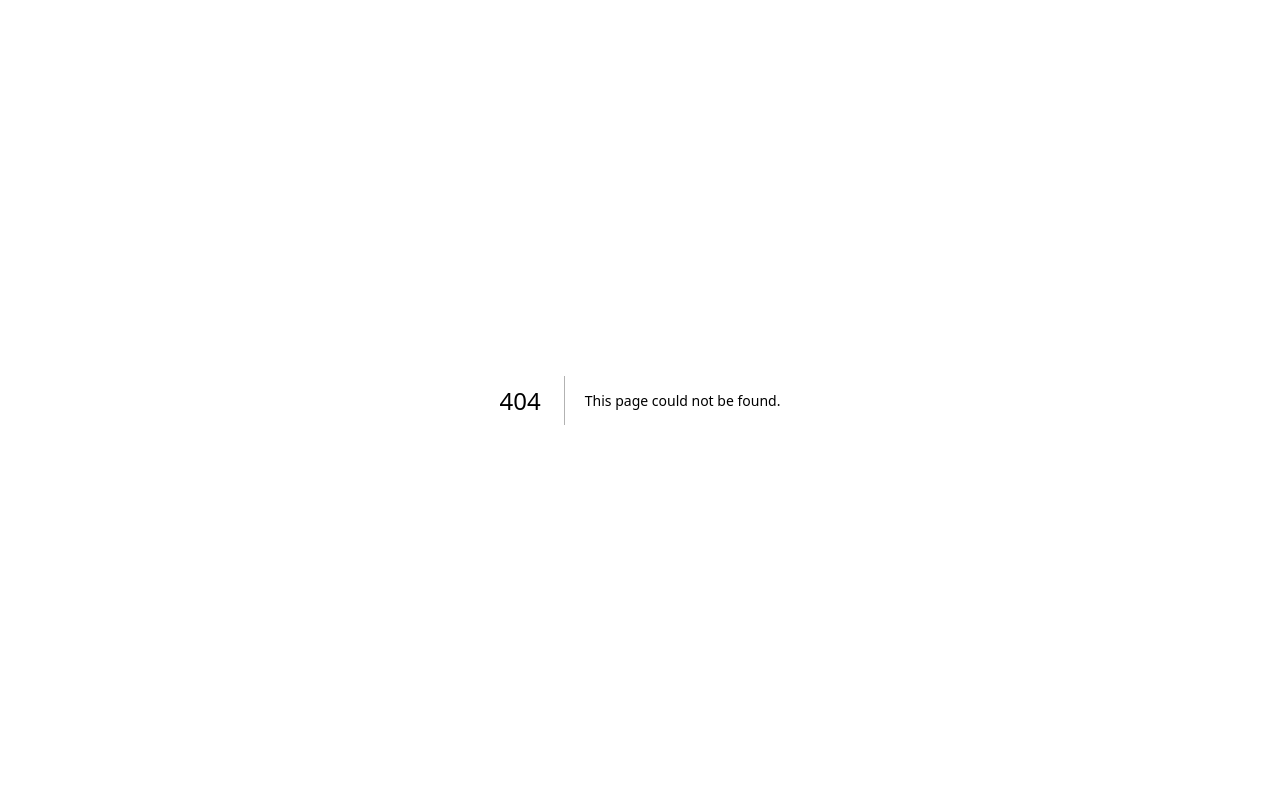
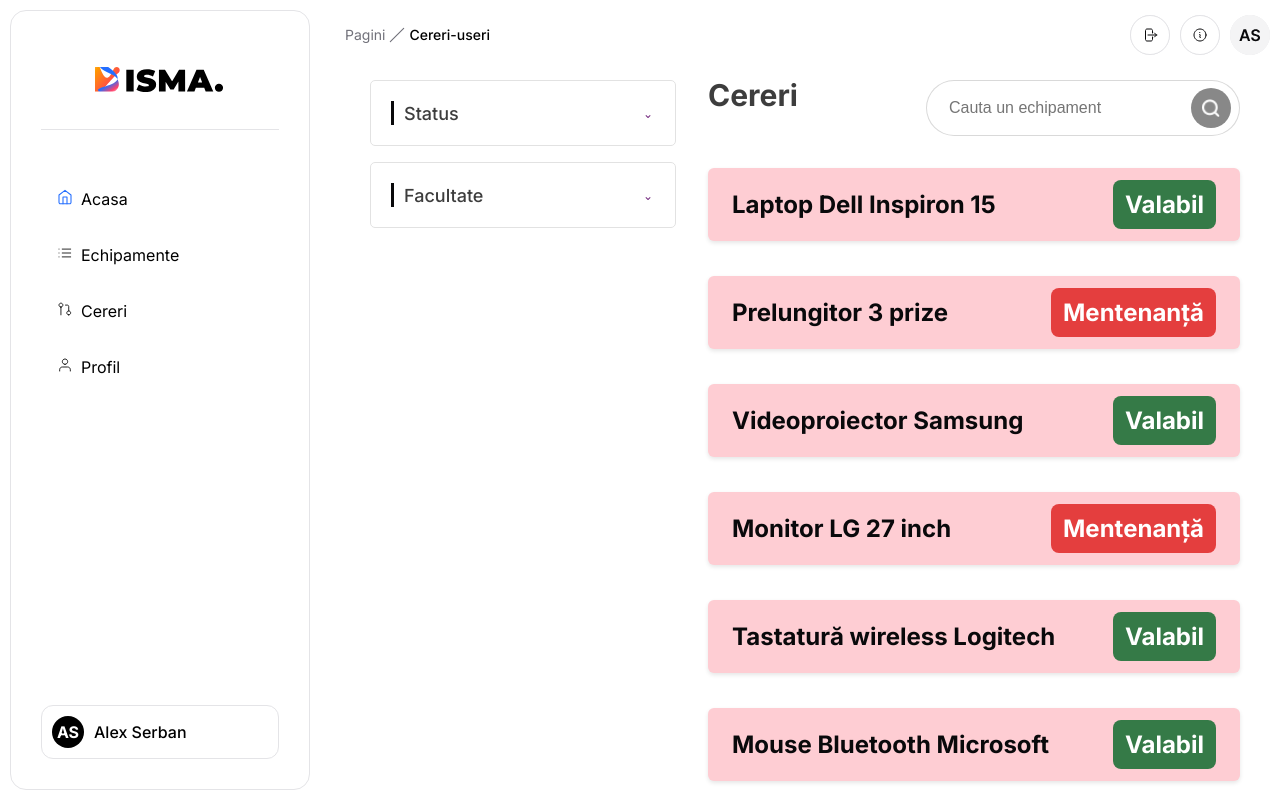
Before and after one commit to IP2B2/Front-End, a Next.js app: page /home/cereri-useri in a window 1280 px wide. Before the commit this address had no page. Built offline with nearby package versions, Linux system fonts and the light colour scheme.

Commit message:
#087-cerere-useri

```diff
--- /dev/null
+++ b/src/app/home/cereri-useri/cereriUseri.module.css
@@ -0,0 +1,14 @@
+.pageContainer {
+  width: 100%;
+
+  padding: 20px 30px;
+
+  display: flex;
+  flex-direction: column;
+}
+
+@media (max-width: 768px) {
+  .pageContainer {
+    padding: 15px;
+  }
+}
--- /dev/null
+++ b/src/app/home/cereri-useri/page.js
@@ -0,0 +1,78 @@
+'use client'
+
+import SearchAndFilter from '@/lib/components/home/echipamente/SearchAndFilter';
+import CerereListing from '@/lib/components/home/CerereListing';
+import styles from './cereriUseri.module.css';
+
+const userRequests = {
+  filterBy: {
+    status: "Status",
+    facultate: "Facultate"
+  },
+  items: [
+    {
+      name: "Laptop Dell Inspiron 15",
+      status: "Valabil",
+      facultate: "Informatica",
+      id: 1
+    },
+    {
+      name: "Prelungitor 3 prize",
+      status: "Mentenanță",
+      facultate: "FEAA",
+      id: 2
+    },
+    {
+      name: "Videoproiector Samsung",
+      status: "Valabil",
+      facultate: "Fizică",
+      id: 3
+    },
+    {
+      name: "Monitor LG 27 inch",
+      status: "Mentenanță",
+      facultate: "Litere",
+      id: 4
+    },
+    {
+      name: "Tastatură wireless Logitech",
+      status: "Valabil",
+      facultate: "Informatica",
+      id: 5
+    },
+    {
+      name: "Mouse Bluetooth Microsoft",
+      status: "Valabil",
+      facultate: "Biologie",
+      id: 6
+    }
+  ]
+};
+
+// Componenta de item pentru SearchAndFilter
+const RequestItem = ({ name, status }) => {
+  const handleClick = () => {
+    console.log(`Clicked on item: ${name}`);
+    // Aici poți adăuga logica pentru navigare către detalii sau alte acțiuni
+  };
+
+  return (
+    <CerereListing
+      title={name}
+      label={status}
+      onClick={handleClick}
+    />
+  );
+};
+
+export default function CereriUseriPage() {
+  return (
+    <div className={styles.pageContainer}>
+      <SearchAndFilter
+        title="Cereri"
+        ItemComponent={RequestItem}
+        collectionObject={userRequests}
+      />
+    </div>
+  );
+}
```
